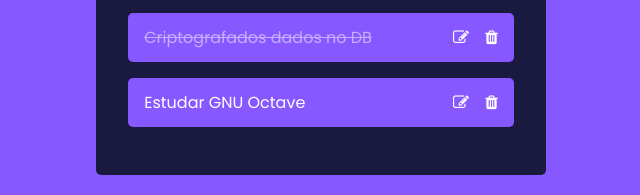
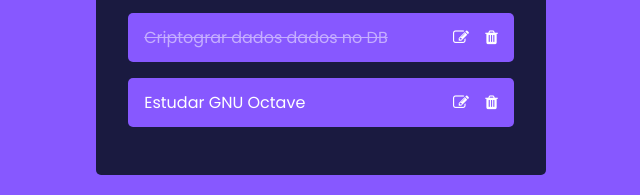
Before and after one commit to dayvid-s/TodoList, a plain HTML site: page index.html in a window 1280 px wide. Shown: the part 316-511 px from the top of the page, 319-959 px from the left. Drawn offline with Linux system fonts and the light colour scheme.

```diff
--- a/index.html
+++ b/index.html
@@ -29,7 +29,7 @@
             </div>
         </div>
         <div class="Todo">
-            <p class="completed">Criptografados dados no DB</p>
+            <p class="completed">Criptograr dados dados no DB</p>
             <div>
                 <i class="fa fa-pencil-square-o"></i>
                 <i class="fa fa-trash"></i>
```
